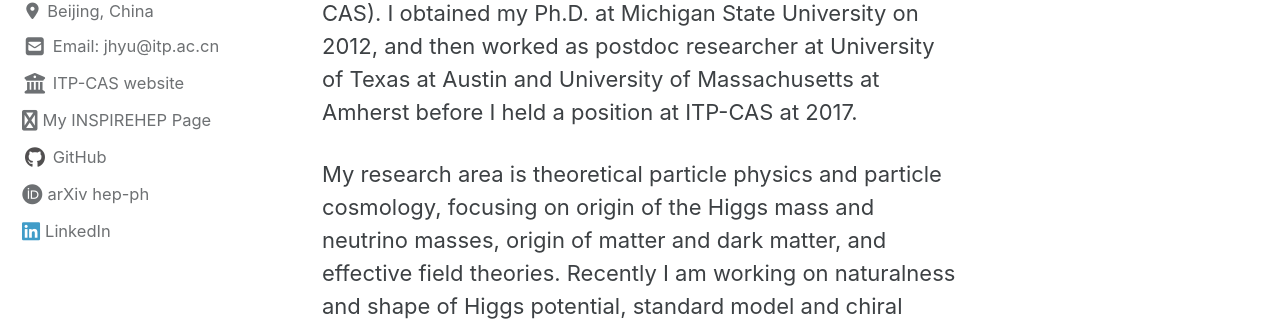
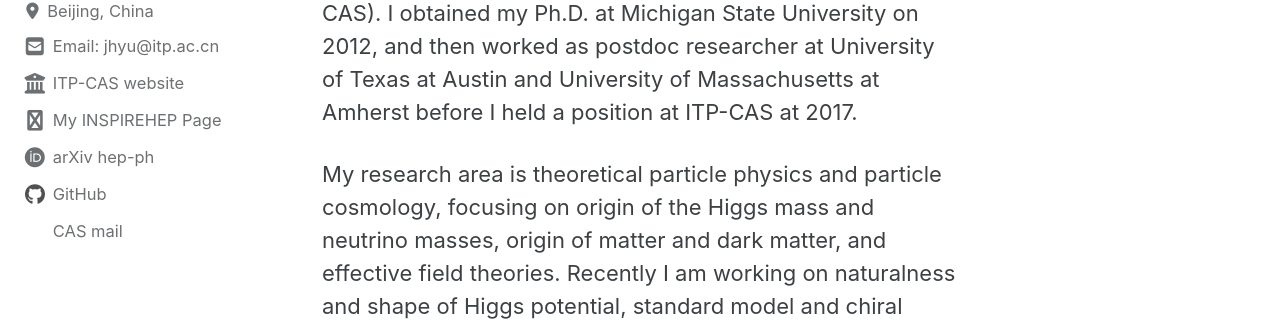
Before and after one commit to jhyu-itp/jhyu-itp.github.io, a Jekyll site: the page built from _pages/index.md, in a window 1280 px wide. Shown: the part 321-649 px from the top of the page. Built offline with Jekyll 4.4.1, drawn with Linux system fonts in a browser that asks for light colours; cached includes are drawn as plain includes; nearby versions of some CDN libraries; a style sheet for code colours, icons or effects is not loaded.

Commit message:
Update _config.yml

```diff
--- a/_config.yml
+++ b/_config.yml
@@ -34,17 +34,19 @@ author:
       icon: "fas fa-fw fa-university fa-lg"
       url: "https://www.itp.ac.cn/"
     - label: "My INSPIREHEP Page"
-      icon: "fab fa-bookmark fa-lg"
+      icon: "fab fa-fw fa-bookmark fa-lg"
       url: "https://inspirehep.net/authors/1066117"
+    - label: "arXiv hep-ph"
+      icon: "fab fa-fw fa-orcid fa-lg"
+      url: "https://arxiv.org/list/hep-ph/new"
     - label: "GitHub"
       icon: "fab fa-fw fa-github fa-lg"
       url: "https://github.com/jhyu-itp/"
-    - label: "arXiv hep-ph"
-      icon: "fab fa-orcid fa-lg"
-      url: "https://arxiv.org/list/hep-ph/new"
-    - label: "LinkedIn"
-      icon: "fab fa-linkedin fa-lg"
-      url: "https://LinkedIn.com/"
+    - label: "CAS mail"
+      icon: "fab fa-fw fa-envelop fa-lg"
+      url: "https://mail.cstnet.cn"
+
+
 
 
 # Social Sharing
```
